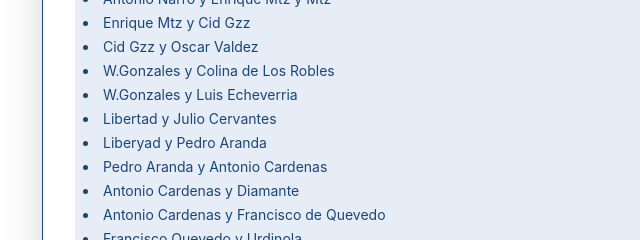
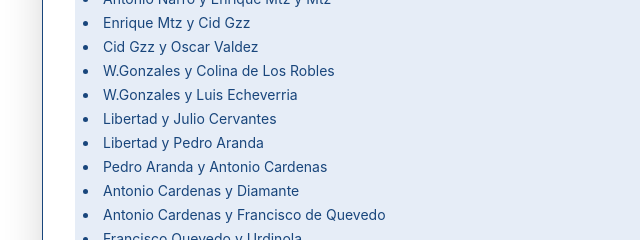
Before and after one commit to dceledonf/Rutas, a plain HTML site: page Rutas/index.html in a window 1280 px wide. Shown: the part 1000-1240 px from the top of the page, 262-902 px from the left. Drawn offline with nearby package versions, Linux system fonts and the light colour scheme.

Commit message:
Update index.html

```diff
--- a/Rutas/index.html
+++ b/Rutas/index.html
@@ -94,7 +94,7 @@
               <li>W.Gonzales y Colina de Los Robles</li>
               <li>W.Gonzales y Luis Echeverria</li>
               <li>Libertad y Julio Cervantes</li>
-              <li>Liberyad y Pedro Aranda</li>
+              <li>Libertad y Pedro Aranda</li>
               <li>Pedro Aranda y Antonio Cardenas</li>
               <li>Antonio Cardenas y Diamante</li>
               <li>Antonio Cardenas y Francisco de Quevedo</li>
```
